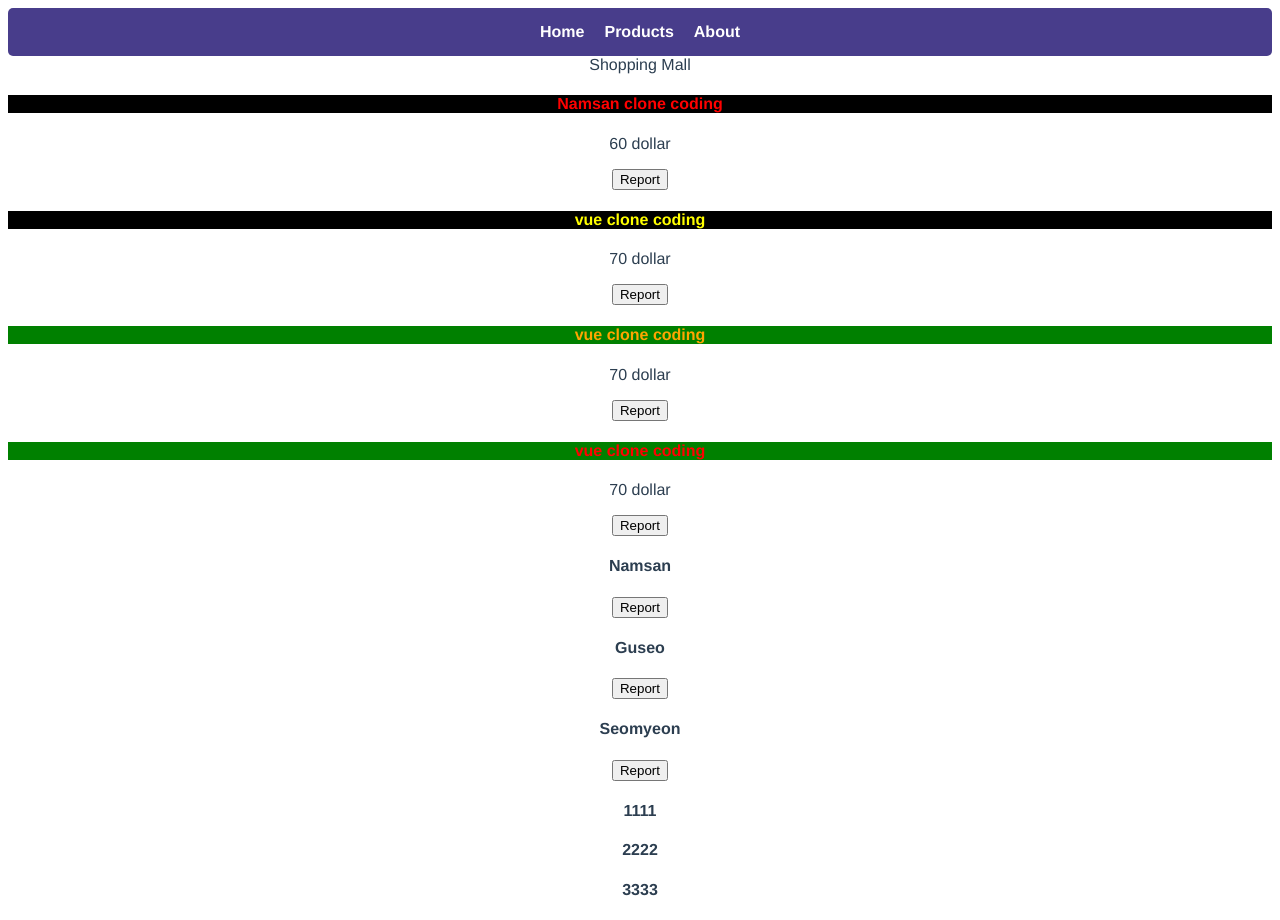
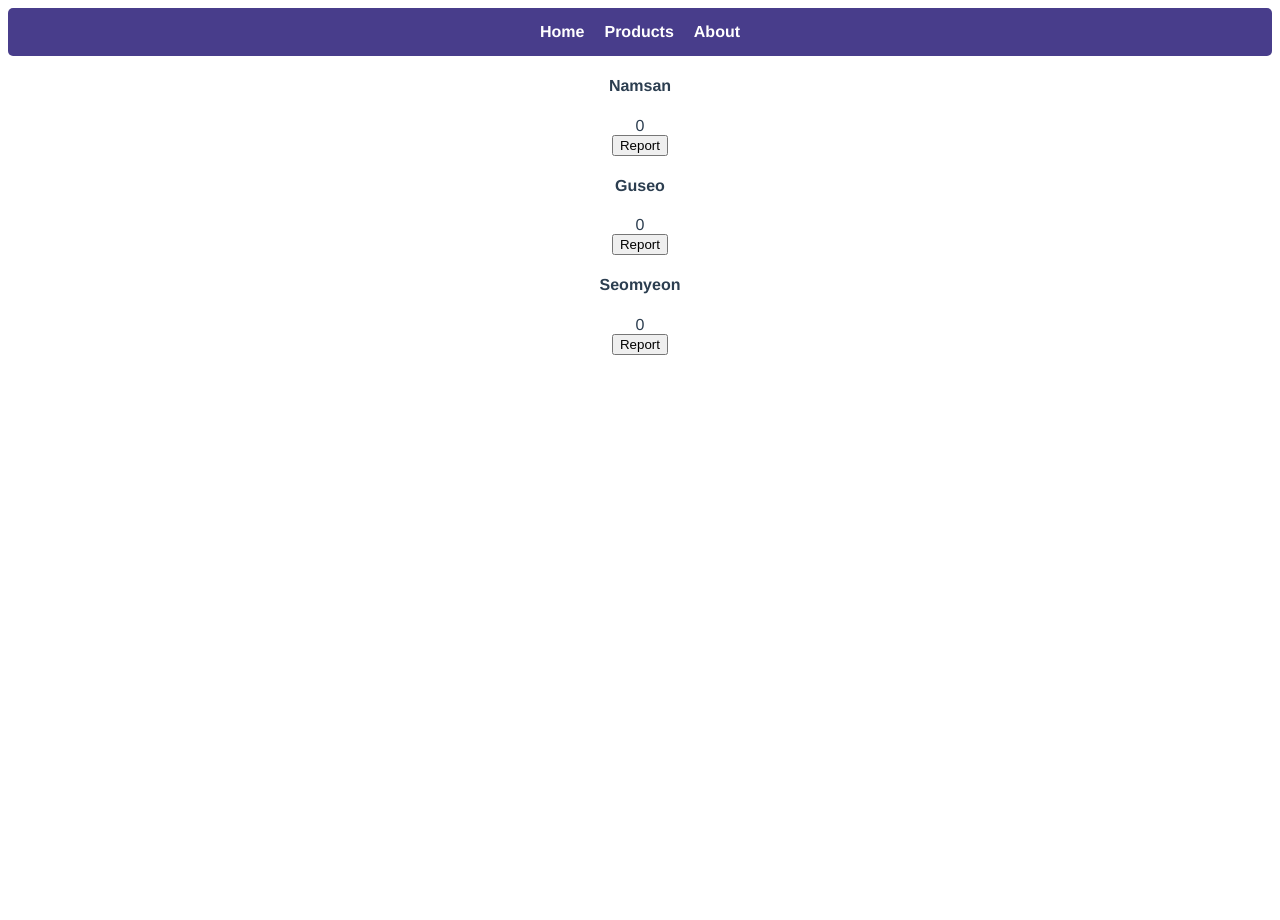
Before and after one commit to techighpark/vue-js-clone-app, a Vue app: page / in a window 1280 px wide. After the commit the page ends 800 px from the top, so only its background shows below. Built offline with nearby package versions, Linux system fonts and the light colour scheme.

Commit message:
object array method

```diff
--- a/src/App.vue
+++ b/src/App.vue
@@ -7,63 +7,83 @@
     <a v-for="(data, i) in menu" :key="i">{{ data }}</a>
   </div>
   <!-- binding object -->
-  <div>
+  <!-- <div>
     Shopping Mall
     <h4 :style="style">{{ products[0] }} clone coding</h4>
     <p>{{ price1 }} dollar</p>
-    <button @click="greet">Report</button>
-  </div>
+    <div>Reported : {{ reported }}</div>
+    <button @click="reported++">Report</button>
+  </div> -->
   <!-- biding computed -->
-  <div>
+  <!-- <div>
     <h4 :style="classObject">vue clone coding</h4>
     <p>{{ price2 }} dollar</p>
     <button>Report</button>
-  </div>
+  </div> -->
 
   <!-- Binding to Arrays -->
-  <div>
+  <!-- <div>
     <h4 :style="[bgColor, color]">vue clone coding</h4>
     <p>{{ price2 }} dollar</p>
     <button>Report</button>
-  </div>
+  </div> -->
 
   <!-- multiple conditional binding -->
-  <div>
+  <!-- <div>
     <h4 :style="[bgColor, { color: style.color }]">vue clone coding</h4>
     <p>{{ price2 }} dollar</p>
     <button>Report</button>
+  </div> -->
+
+  <div v-for="(item, i) in products" :key="i">
+    <h4>{{ item.place }}</h4>
+    <div>{{ item.count }}</div>
+    <button @click="increase(i)">Report</button>
   </div>
 
-  <div v-for="(a, i) in products" :key="i">
-    <h4>{{ a }}</h4>
-    <button>Report</button>
-  </div>
-
-  <div v-for="({ title }, i) in forTest" :key="i">
+  <!-- <div v-for="({ title }, i) in forTest" :key="i">
     <h4>{{ title }}</h4>
-  </div>
+  </div> -->
 </template>
 
 <script>
 export default {
   name: 'App',
+
   data() {
     return {
-      price1: 60,
-      price2: 70,
-      //binding object
-      style: { backgroundColor: 'black', color: 'red' },
-      //biding computed
-      hasError: true,
-      error: '123',
-      //Binding to Arrays
-      bgColor: 'backgroundColor:green',
-      color: 'color:orange',
+      // price1: 60,
+      // price2: 70,
+      // //binding object
+      // style: { backgroundColor: 'black', color: 'red' },
+      // //biding computed
+      // hasError: true,
+      // error: '123',
+      // //Binding to Arrays
+      // bgColor: 'backgroundColor:green',
+      // color: 'color:orange',
 
-      products: ['Namsan', 'Guseo', 'Seomyeon'],
-      forTest: [{ title: '1111' }, { title: '2222' }, { title: '3333' }],
+      products: [
+        { place: 'Namsan', count: 0 },
+        { place: 'Guseo', count: 0 },
+        { place: 'Seomyeon', count: 0 },
+      ],
+      // forTest: [{ title: '1111' }, { title: '2222' }, { title: '3333' }],
       menu: ['Home', 'Products', 'About'],
+      reported: 0,
     };
+  },
+  methods: {
+    greet(event) {
+      alert(`Hello ${this.reported}`);
+      if (event) {
+        alert(event.target.tagName);
+      }
+    },
+    increase(i) {
+      console.log(i);
+      this.products.at(i).count++;
+    },
   },
   computed: {
     classObject() {
```
